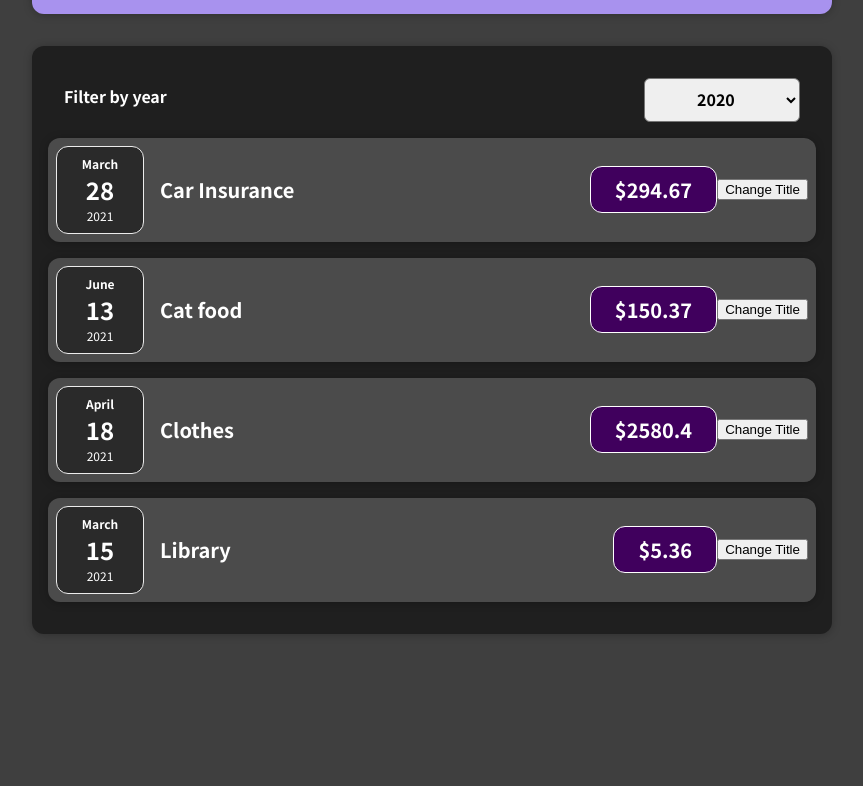
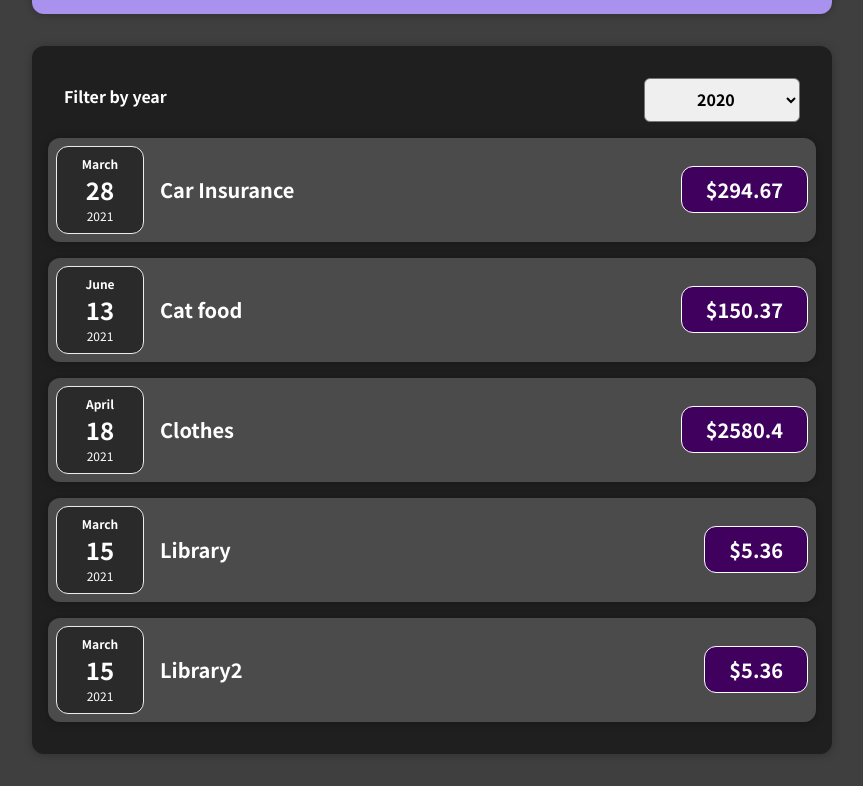
Before and after one commit to gabrielgfaria/react-complete-guide, a React (Create React App) app: page / in a window 1280 px wide. Shown: the part 345-1131 px from the top of the page, without its empty margins (208-1071 px from the left). Before the commit the page ends 1011 px from the top, so only its background shows below. Built offline with nearby package versions, Linux system fonts and the light colour scheme.

Commit message:
Dynamically render a list

```diff
--- a/src/App.js
+++ b/src/App.js
@@ -7,6 +7,7 @@ const App = () => {
     { id: 2, title: "Cat food", amount: 150.37, date: new Date(2021, 5, 13) },
     { id: 3, title: "Clothes", amount: 2580.4, date: new Date(2021, 3, 18) },
     { id: 4, title: "Library", amount: 5.36, date: new Date(2021, 2, 15) },
+    { id: 4, title: "Library2", amount: 5.36, date: new Date(2021, 2, 15) },
   ];
 
   const addExpenseHandler = (enteredExpenseData) => {
--- a/src/components/Expenses/ExpenseItem.js
+++ b/src/components/Expenses/ExpenseItem.js
@@ -4,24 +4,13 @@ import ExpenseDate from "./ExpenseDate";
 import Card from "../UI/Card";
 
 const ExpenseItem = (props) => {
-  const [title, setTitle] = useState(props.title);
-
-  const clickHandler = () => {
-    setTitle("UPDATED!")
-  };
-
   return (
     <Card className="expense-item">
       <ExpenseDate date={props.date} />
       <div className="expense-item__description">
-        <h2>{title}</h2>
+        <h2>{props.title}</h2>
         <div className="expense-item__price">${props.amount}</div>
       </div>
-      <button
-        onClick={clickHandler}
-      >
-        Change Title
-      </button>
     </Card>
   );
 };
--- a/src/components/Expenses/Expenses.js
+++ b/src/components/Expenses/Expenses.js
@@ -5,7 +5,7 @@ import Card from "../UI/Card";
 import ExpensesFilter from "./ExpensesFilter";
 
 const Expenses = (props) => {
-  const [newYearFilter, setYearFilter] = useState('2020');
+  const [newYearFilter, setYearFilter] = useState("2020");
 
   const onFilterChange = (year) => {
     setYearFilter(year);
@@ -14,26 +14,9 @@ const Expenses = (props) => {
   return (
     <Card className="expenses">
       <ExpensesFilter selected={newYearFilter} onSelectYear={onFilterChange} />
-      <ExpenseItem
-        title={props.items[0].title}
-        amount={props.items[0].amount}
-        date={props.items[0].date}
-      />
-      <ExpenseItem
-        title={props.items[1].title}
-        amount={props.items[1].amount}
-        date={props.items[1].date}
-      />
-      <ExpenseItem
-        title={props.items[2].title}
-        amount={props.items[2].amount}
-        date={props.items[2].date}
-      />
-      <ExpenseItem
-        title={props.items[3].title}
-        amount={props.items[3].amount}
-        date={props.items[3].date}
-      />
+      {props.items.map((item) => (
+        <ExpenseItem title={item.title} amount={item.amount} date={item.date} />
+      ))}
     </Card>
   );
 };
```
Also changed, not shown: 1 other file (tests, documents, lock files or other folders).
